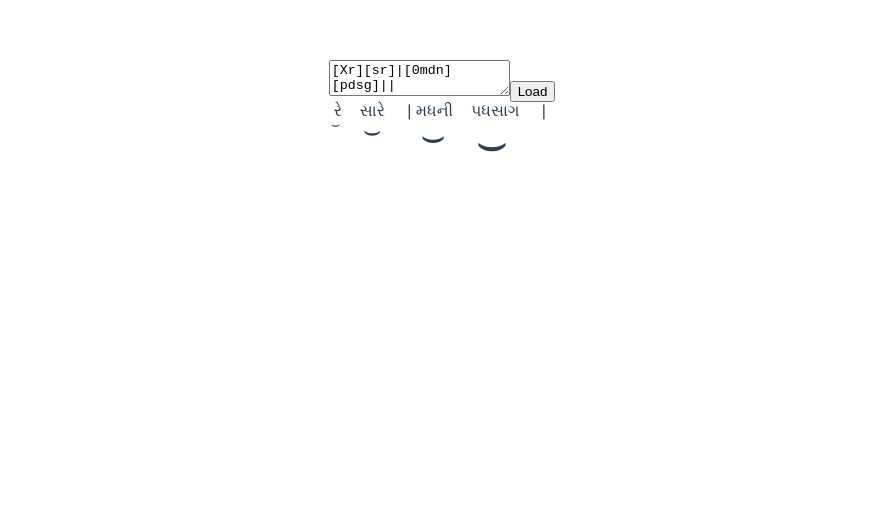
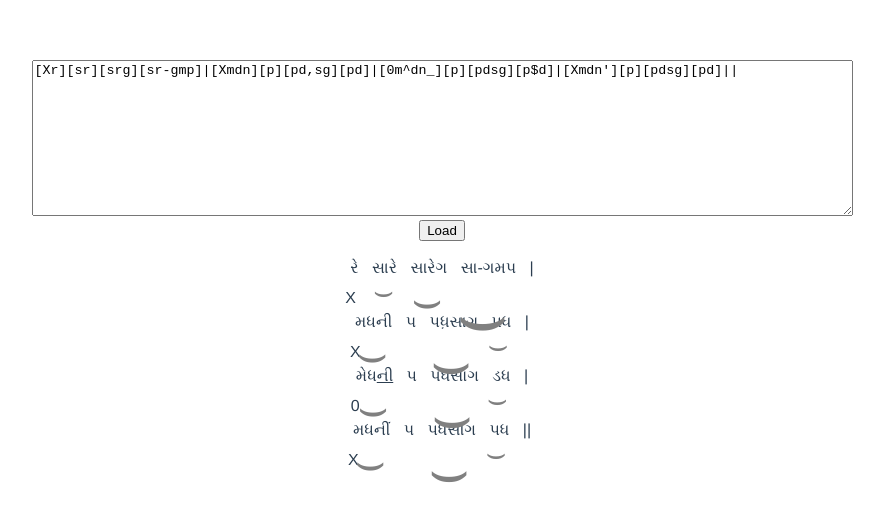
Before and after one commit to aakashthakare/mlipi, a Vue app: page / in a window 1280 px wide. Both pictures are taken after a click on the input "Load". Shown: the top 520 px of the page, without its empty margins (198-1082 px from the left). Built offline with nearby package versions, Linux system fonts and the light colour scheme.

Commit message:
Update logic

```diff
--- a/src/components/HelloWorld.vue
+++ b/src/components/HelloWorld.vue
@@ -1,19 +1,39 @@
 <template>
   <div>
     <form @submit.prevent="submit">
-      <textarea v-model="input"></textarea>
+      <textarea rows="10" cols="100" v-model="input"></textarea> <br />
       <input type="submit" value="Load"/>
-    </form>
-    <span v-for="(k, index) in this.khand" :key="index">
+    </form> <br />
+    <span v-for="(k, i) in this.khand" :key="i">
       <span v-for="(matra, index) in k" :key="index">
+        <span v-if="isTaliCount(matra.taliKhali)" style="margin-top: 30px;position: absolute;float: left;margin-left: -5px;">
+          {{ toTaliKhali(matra.taliKhali) }}
+        </span>
         <span v-for="(symbol, index) in matra.symbols" :key="index">
-          <span>{{ toGujarati(symbol) }}</span>
+          <span v-if="isDashOrAvgrah(symbol)">
+            {{ toDashOrAvgrah(symbol) }}
+          </span>
+          <span v-else-if="isNextChar(index, matra.symbols)">
+            {{ toGujarati(symbol) }}
+          </span>
+          <span v-else-if="isNexQuote(index, matra.symbols)">
+            {{ taarSaptak(symbol) }}
+          </span>
+          <span v-else-if="isNextUnderscore(index, matra.symbols)">
+            <u>{{ toGujarati(symbol) }}</u>
+          </span>
+          <span v-else-if="isNextComma(index, matra.symbols)">
+            {{ mandraSaptak(symbol) }}
+          </span>
+          <span v-else-if="isNextTild(index, matra.symbols)">
+            {{ tivraM() }}
+          </span>
         </span>
-        <span :style="computeFontSize(matra.symbols)" >⌣</span>
-        &nbsp;&nbsp;
+        <span v-if="matra.symbols.length > 1" :style="computeFontSize(matra.symbols)" >⌣</span>
+        &nbsp;
       </span>
-
-      <span>&nbsp;|&nbsp;</span>
+      <span>|</span>
+      <span v-if="isLastKhand(i)">|</span> <br /> <br /> <br />
     </span>
   </div>
 </template>
@@ -22,7 +42,7 @@
 export default {
   data() {
     return {
-      input: '[Xr][sr]|[0mdn][pdsg]||',
+      input: '[Xr][sr][srg][sr-gmp]|[Xmdn][p][pd,sg][pd]|[0m^dn_][p][pdsg][p$d]|[Xmdn\'][p][pdsg][pd]||',
       matra: {
         taliKhali: -1,
         symbols: []
@@ -31,6 +51,39 @@ export default {
     };
   },
   methods: {
+    isLastKhand(index) {
+      return index + 1 == this.khand.length;
+    },
+    tivraM() {
+      return 'મે';
+    },
+    isDashOrAvgrah(symbol) {
+      return symbol == '-' || symbol == '$';
+    },
+    toTaliKhali(taliKhali) {
+      return taliKhali == 0 ? '0' : 'X';
+    },
+    isTaliCount(taliKhali){
+      return taliKhali >= 0;
+    },
+    isNextChar(index, symbols){
+      return index + 1 >= symbols.length || 'srgmpdn'.includes(symbols[index + 1]);
+    },
+    isNexQuote(index, symbols){
+      return symbols[index + 1] == '\'';
+    },
+    isNextComma(index, symbols){
+      return symbols[index + 1] == ',';
+    },
+    isNextTild(index, symbols){
+      return symbols[index] == 'm' && symbols[index + 1] == '^';
+    },
+    isNextUnderscore(index, symbols){
+      return symbols[index + 1] == '_';
+    },
+    toDashOrAvgrah(symbol) {
+      return symbol == '-' ? '-' : 'ડ'
+    },
     toGujarati(symbol) {
       var s = '';
       switch (symbol) {
@@ -58,37 +111,98 @@ export default {
           default:
             break;
         }
+
+        return s;
+    },
+    mandraSaptak(symbol) {
+      var s = '';
+      switch (symbol) {
+          case 's':
+            s = 'સા઼';
+            break;
+          case 'r':
+            s = 'રે઼';
+            break;
+          case 'g':
+            s = 'ગ઼';
+            break;
+          case 'm':
+            s = 'મ઼';
+            break;
+          case 'p':
+            s = 'પ઼';
+            break;
+          case 'd':
+            s = 'ધ઼';
+            break;
+          case 'n':
+            s = 'ની઼';
+            break;
+          default:
+            break;
+        }
+
+        return s;
+    },
+    taarSaptak(symbol) {
+      var s = '';
+      switch (symbol) {
+          case 's':
+            s = 'સાં';
+            break;
+          case 'r':
+            s = 'રેં';
+            break;
+          case 'g':
+            s = 'ગં';
+            break;
+          case 'm':
+            s = 'મં';
+            break;
+          case 'p':
+            s = 'પં';
+            break;
+          case 'd':
+            s = 'ધં';
+            break;
+          case 'n':
+            s = 'નીં';
+            break;
+          default:
+            break;
+        }
+
         return s;
     },
     computeFontSize(text) {
       var charW = 0;
-
+      var count = 0;
 
       for (let i = 0; i < text.length; i++) {
         switch(text[i]) {
           case 's':
           case 'n':
+          case 'r':
           case 'd':
-          case 'r':
-            charW += 14;
-            break;
           case 'g':
           case 'm':
           case 'p':
-            charW += 11;
+            charW += 16;
+            count++;
             break;
         }
       }
 
       const fontSize = charW + 'px';
-      var marginTop = (15 - text.length) +'px';
-      var marginLeft = (text.length * -1 * 11) + 'px';
+      var marginTop = (16 - count) +'px';
+      var marginLeft = (count * -1 * 12) + 'px';
 
       return {
         fontSize: fontSize,
         position: 'absolute',
         marginTop: marginTop,
-        marginLeft: marginLeft
+        marginLeft: marginLeft,
+        color: 'gray'
       };
     },
     parse(input) {
@@ -101,7 +215,6 @@ export default {
         while ((match = regex.exec(item)) !== null) {
           var taliKhali;
           var m = match[1];
-          console.log(m);
 
           if(m.charAt(0) == '0') {taliKhali = 0;}
           else if(m.charAt(0) == 'X') {taliKhali = 1;}
@@ -120,11 +233,9 @@ export default {
     },
     submit() {
       this.parse(this.input);
-      console.log(this.khand);
     }
   }
 }
-// [Xr][s]|[0m][p]||
 </script>
 
 <!-- Add "scoped" attribute to limit CSS to this component only -->
```
